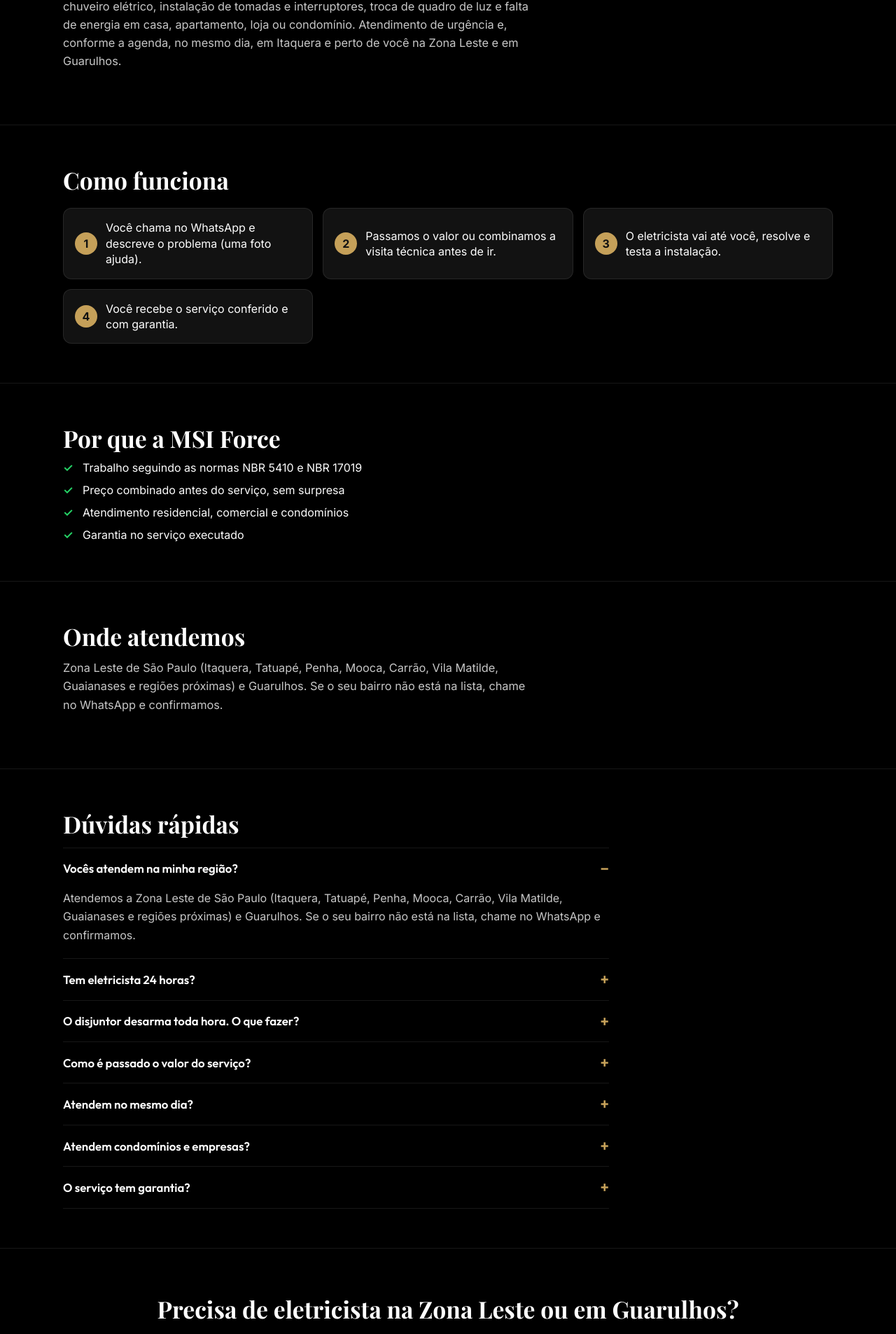
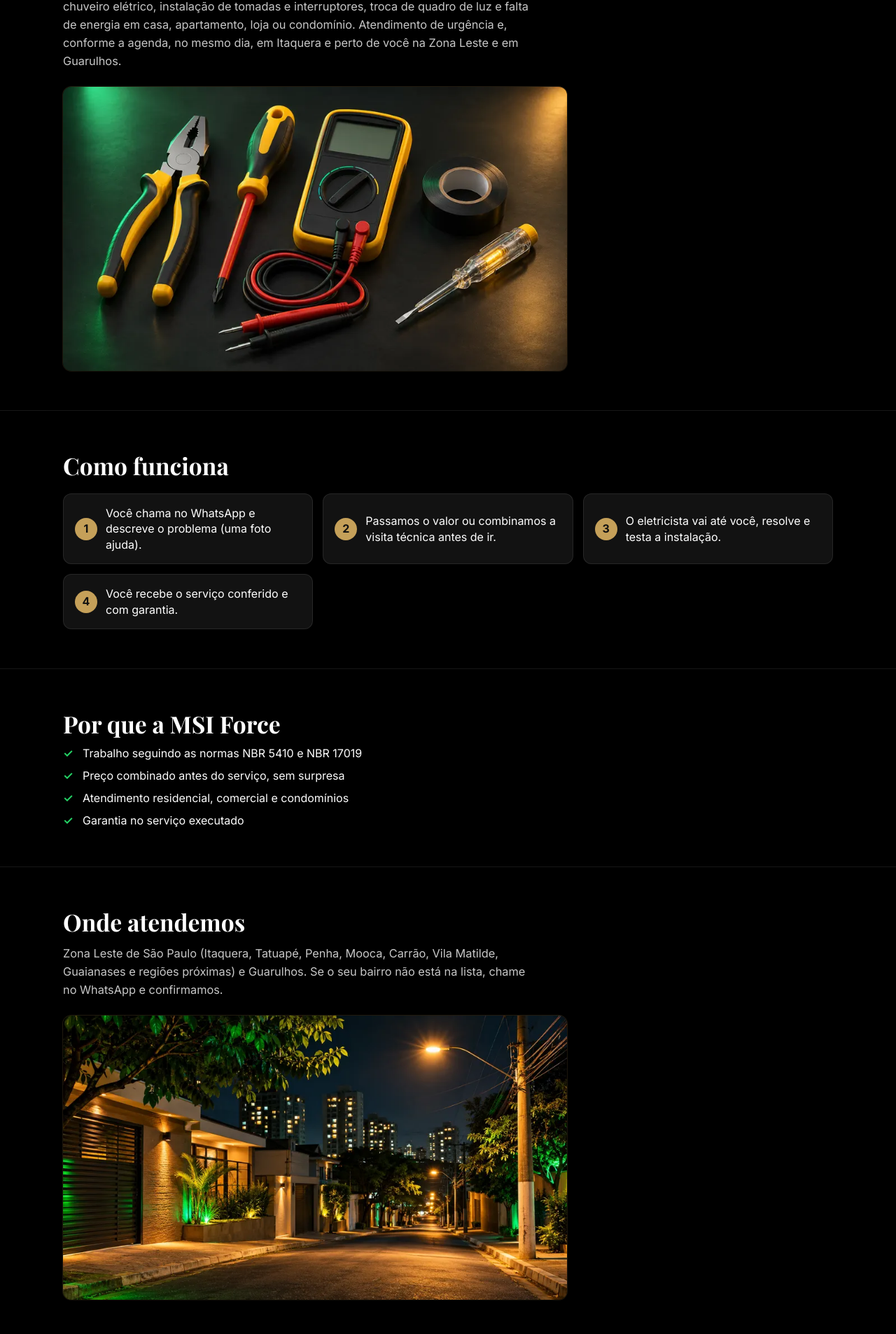
Before and after one commit to MARIOJHOW/msiforce-pagina-web, a React (Vite) app in the folder frontend/: page /reparos-eletricos in a window 1280 px wide. Shown: the part 1177-3083 px from the top of the page at 70% size. Built offline with nearby package versions, Linux system fonts and the light colour scheme; no server answers; a web font is replaced by a local one.

Commit message:
feat(site): ilustracoes de ferramentas e bairro em /reparos-eletricos

```diff
--- a/frontend/src/pages/ReparosEletricos/ReparosEletricos.css
+++ b/frontend/src/pages/ReparosEletricos/ReparosEletricos.css
@@ -112,3 +112,16 @@
     margin-top: 1.25rem;
   }
 }
+
+.rele-banner {
+  margin: 1.5rem 0 0;
+  max-width: 720px;
+}
+
+.rele-banner img {
+  display: block;
+  width: 100%;
+  height: auto;
+  border-radius: 12px;
+  box-shadow: 0 20px 40px rgba(0, 0, 0, 0.5), 0 0 0 1px rgba(197, 160, 89, 0.18);
+}
--- a/frontend/src/pages/ReparosEletricos/ReparosEletricos.jsx
+++ b/frontend/src/pages/ReparosEletricos/ReparosEletricos.jsx
@@ -204,6 +204,15 @@ export default function ReparosEletricos() {
             conforme a agenda, no mesmo dia, em Itaquera e perto de você na Zona Leste e em
             Guarulhos.
           </p>
+          <figure className="rele-banner">
+            <img
+              src="/reparos-eletricos-ferramentas.webp"
+              alt="Ilustração de ferramentas de eletricista: alicate, chave de fenda, multímetro e fita isolante"
+              width="900"
+              height="507"
+              loading="lazy"
+            />
+          </figure>
         </div>
       </section>
 
@@ -237,6 +246,15 @@ export default function ReparosEletricos() {
             Guaianases e regiões próximas) e Guarulhos. Se o seu bairro não está na lista,
             chame no WhatsApp e confirmamos.
           </p>
+          <figure className="rele-banner">
+            <img
+              src="/reparos-eletricos-bairro.webp"
+              alt="Ilustração de rua residencial à noite na Zona Leste de São Paulo"
+              width="900"
+              height="507"
+              loading="lazy"
+            />
+          </figure>
         </div>
       </section>
 
```
Also changed, not shown: frontend/public/reparos-eletricos-bairro.webp (added), frontend/public/reparos-eletricos-ferramentas.webp (added).
